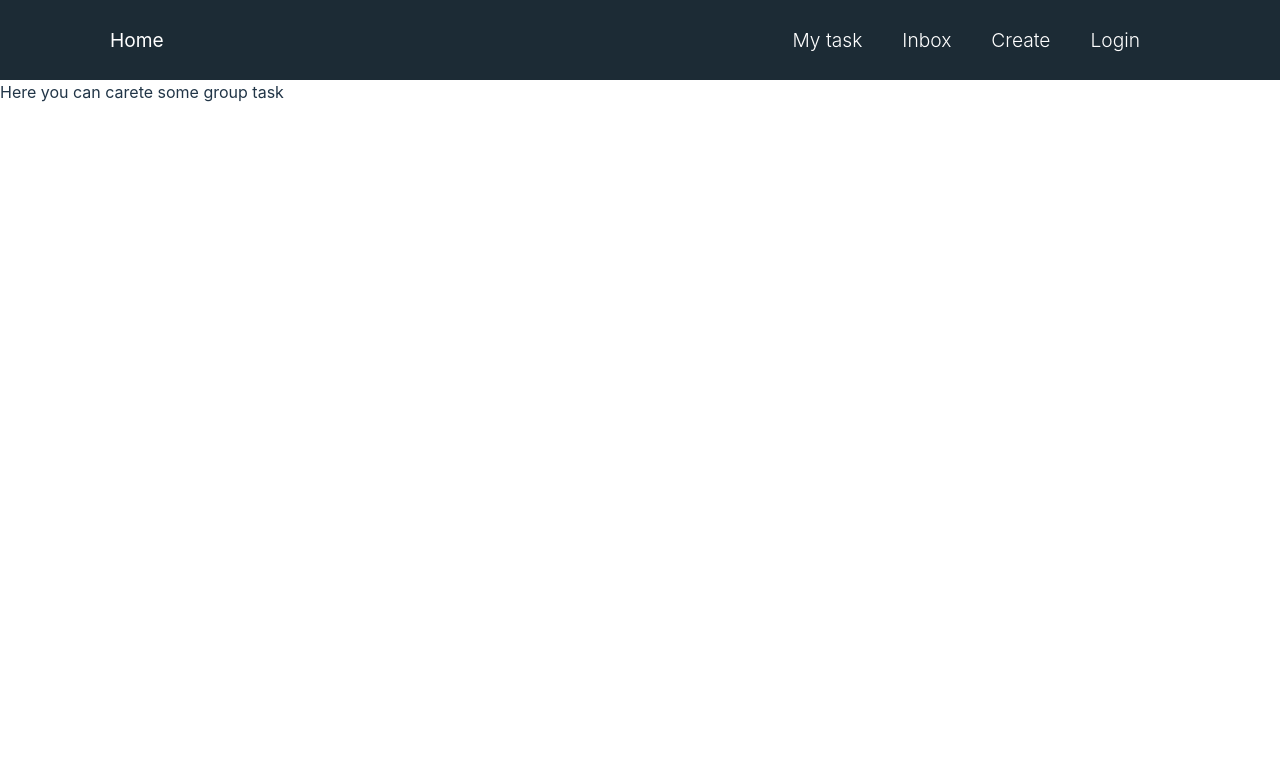
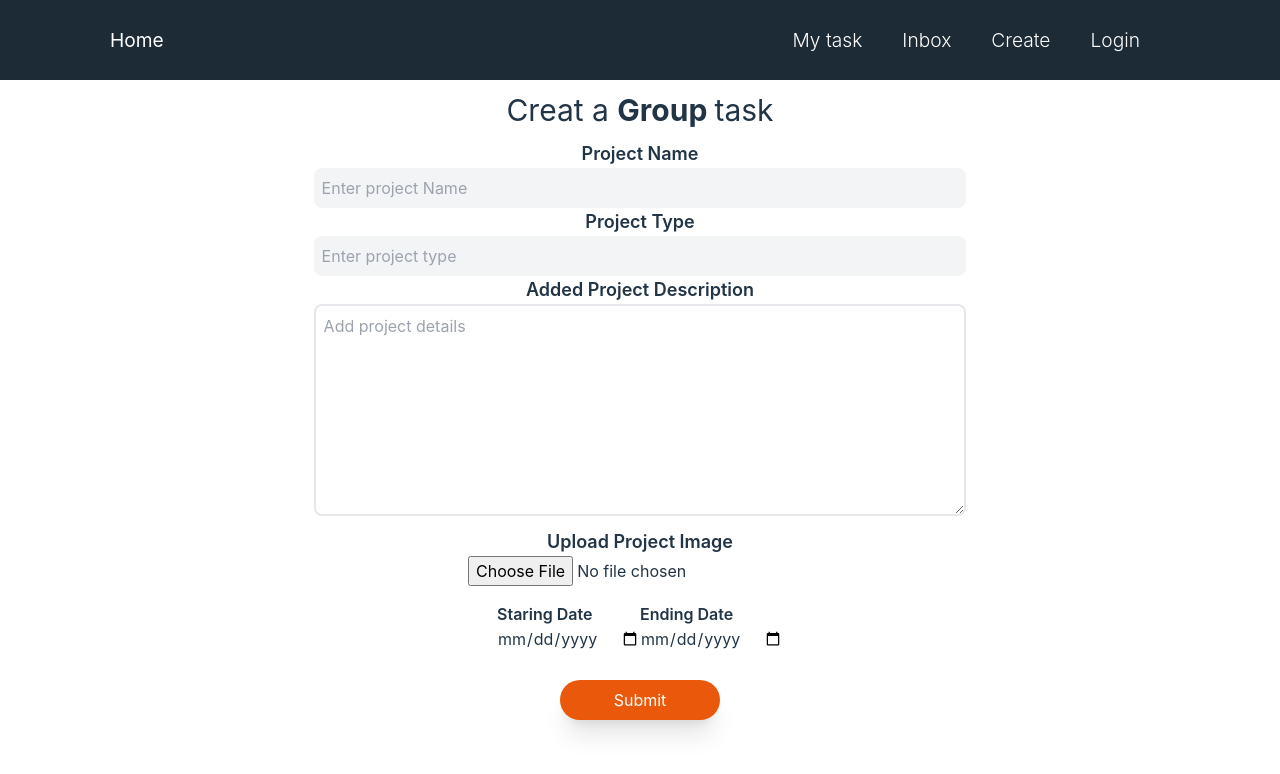
Before and after one commit to Flocky05/Collaborative-Task-management-App, a React (Vite) app: page /create in a window 1280 px wide. Shown: the top 774 px of the page. Built offline with nearby package versions, Linux system fonts and the light colour scheme.

Commit message:
added create section

```diff
--- a/src/component/Body/Body.jsx
+++ b/src/component/Body/Body.jsx
@@ -2,9 +2,9 @@ import './Body.css'
 import img1 from "../../assets/images/body2.avif"
 const Body = () => {
     return (
-        <div className='grid grid-cols-2 items-center'>
+        <div className='grid grid-cols-2 items-center '>
             <div className='task-section p-4'>
-                <h2 className='text-2xl font-bold'>Collaborative Task</h2>
+                <h2 className='text-3xl font-bold'>Collaborative Task</h2>
                 <p className='my-4'>Teamwork is the collaborative effort of a group to achieve a common goal or to complete a task in an effective and efficient way. Teamwork is seen within the framework of a team, which is a group of interdependent individuals who work together towards a common goal.</p>
                 <a className=' bg-indigo-950 px-4 py-2 rounded-lg text-white' href="">Learn More</a>
             </div>
--- a/src/component/Create/Create.jsx
+++ b/src/component/Create/Create.jsx
@@ -3,7 +3,30 @@
 const Create = () => {
     return (
         <div>
-            <h3>Here you can carete some group task</h3>
+            <h3 className="text-3xl text-center p-3">Creat a <span className="font-bold">Group </span>
+             task</h3>
+            <form className="px-24 grid grid-cols-1 justify-items-center">
+                <h3 className="text-lg font-semibold">Project Name</h3>
+                <input className="w-3/5 bg-gray-100 border-1 rounded-lg p-2" type="text" name="name" id="name" placeholder="Enter project Name" />
+                <h3 className="text-lg font-semibold">Project Type</h3>
+                <input className="w-3/5 bg-gray-100 border-1 rounded-lg p-2" type="text" name="type" id="type" placeholder="Enter project type" />
+                <h3 className="text-lg font-semibold">Added Project Description </h3>
+                    <textarea name="text" id="bio" rows="8" className="w-3/5 bg-white border-2 p-2 rounded-lg" placeholder="Add project details"></textarea>
+                <h3 className="text-lg font-semibold mt-3">Upload Project Image</h3>
+                <input type="file" id="img" name="img" accept="image/*"/>
+                <div className="grid grid-cols-2 p-4">
+                    <div>
+                        <h4 className="font-semibold">Staring Date</h4>
+                        <input className="bg-white" type="date" />
+                    </div>
+                    <div>
+                        <h4 className="font-semibold">Ending Date</h4>
+                        <input className="bg-white" type="date"  />
+                    </div>
+                </div>
+                <input className="bg-orange-600 rounded-full text-white w-40 px-4 py-2 shadow-xl mt-3" type="submit" />
+
+            </form>
         </div>
     );
 };
```
